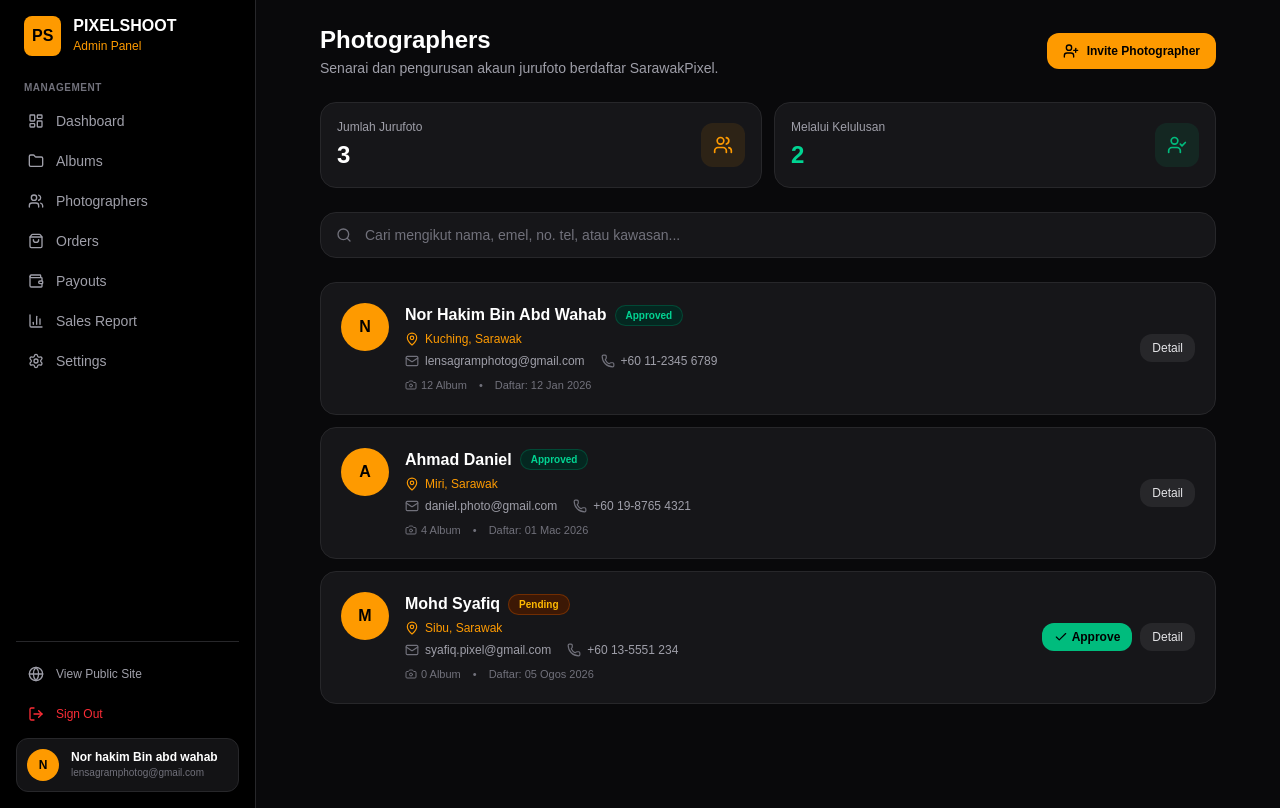
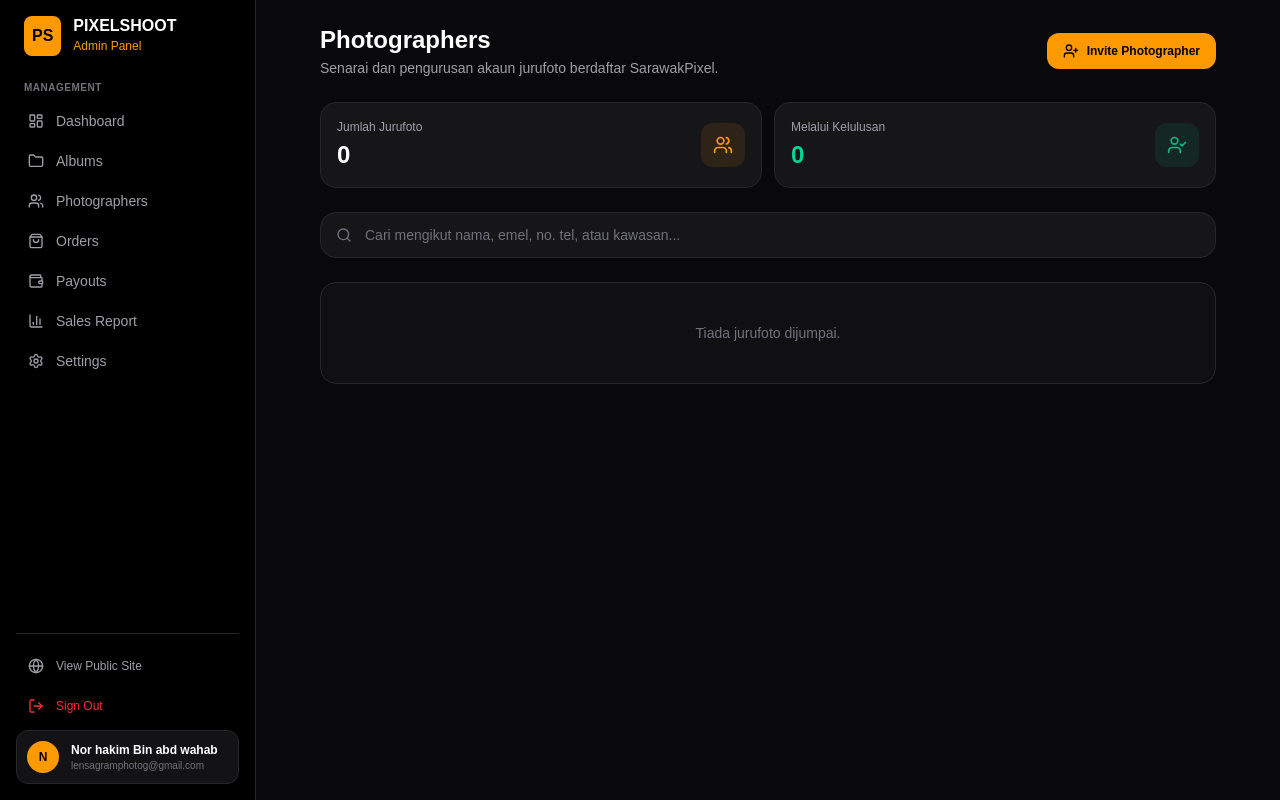
Before and after one commit to PixelShooter8/PixelShoot, a Next.js app: page /admin/photographers in a window 1280 px wide. Built offline with nearby package versions, Linux system fonts and the light colour scheme.

Commit message:
Clear hardcoded photographers list

```diff
--- a/app/admin/photographers/page.jsx
+++ b/app/admin/photographers/page.jsx
@@ -24,38 +24,7 @@ export default function AdminPhotographersPage() {
   const [inviteMessage, setInviteMessage] = useState('');
 
   // Senarai jurufoto
-  const [photographers, setPhotographers] = useState([
-    {
-      id: '1',
-      name: 'Nor Hakim Bin Abd Wahab',
-      email: 'lensagramphotog@gmail.com',
-      phone: '+60 11-2345 6789',
-      location: 'Kuching, Sarawak',
-      albumsCount: 12,
-      joinedDate: '12 Jan 2026',
-      status: 'Approved',
-    },
-    {
-      id: '2',
-      name: 'Ahmad Daniel',
-      email: 'daniel.photo@gmail.com',
-      phone: '+60 19-8765 4321',
-      location: 'Miri, Sarawak',
-      albumsCount: 4,
-      joinedDate: '01 Mac 2026',
-      status: 'Approved',
-    },
-    {
-      id: '3',
-      name: 'Mohd Syafiq',
-      email: 'syafiq.pixel@gmail.com',
-      phone: '+60 13-5551 234',
-      location: 'Sibu, Sarawak',
-      albumsCount: 0,
-      joinedDate: '05 Ogos 2026',
-      status: 'Pending',
-    },
-  ]);
+  const [photographers, setPhotographers] = useState([]);
 
   // Penapis carian
   const filteredPhotographers = photographers.filter(
```
